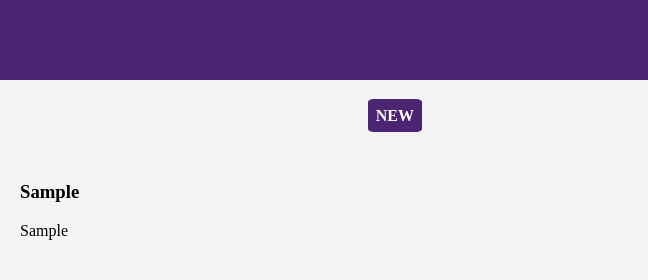
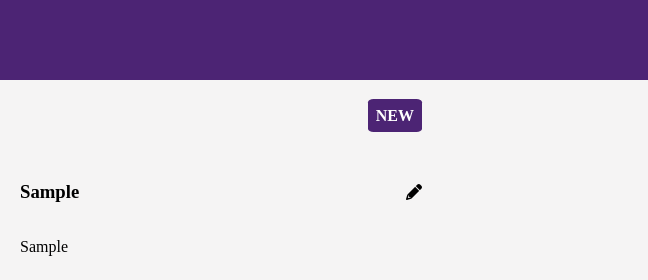
Before and after one commit to tran-christopher/code-journal, a website: page index.html in a window 1280 px wide. Both pictures are taken after typing "Sample", "https://example.com", "Sample" into the empty fields and a click on the button "SAVE". Shown: the top 280 px of the page, 632-1280 px from the left. Drawn offline with Linux system fonts and the light colour scheme.

Commit message:
Added pencil icon to match figma #3

```diff
--- a/css/styles.css
+++ b/css/styles.css
@@ -94,3 +94,12 @@
   border-radius: 10%;
   font-size: medium;
 }
+
+.row-no-wrap {
+  display: flex;
+  justify-content: space-between;
+}
+
+.align-self-center {
+  align-self: center;
+}
--- a/js/main.js
+++ b/js/main.js
@@ -39,7 +39,7 @@
   const $imageDiv = document.createElement('div');
   const $image = document.createElement('img');
   const $textDiv = document.createElement('div');
-  // const $titleDiv = document.createElement('div');
+  const $titleDiv = document.createElement('div');
   const $h3 = document.createElement('h3');
   const $icon = document.createElement('i');
   const $p = document.createElement('p');
@@ -49,6 +49,8 @@
   $image.setAttribute('src', entry.url);
   $image.setAttribute('alt', 'Fix your link!');
   $textDiv.setAttribute('class', 'column-half');
+  $titleDiv.setAttribute('class', 'row-no-wrap');
+  $icon.setAttribute('class', 'align-self-center fa-solid fa-pencil');
 
   $h3.textContent = entry.title;
   $p.textContent = entry.notes;
@@ -56,8 +58,9 @@
   $li.appendChild($imageDiv);
   $li.appendChild($textDiv);
   $imageDiv.appendChild($image);
-  $textDiv.appendChild($h3);
-  $textDiv.appendChild($icon);
+  $textDiv.appendChild($titleDiv);
+  $titleDiv.appendChild($h3);
+  $titleDiv.appendChild($icon);
   $textDiv.appendChild($p);
 
   return $li;
```
